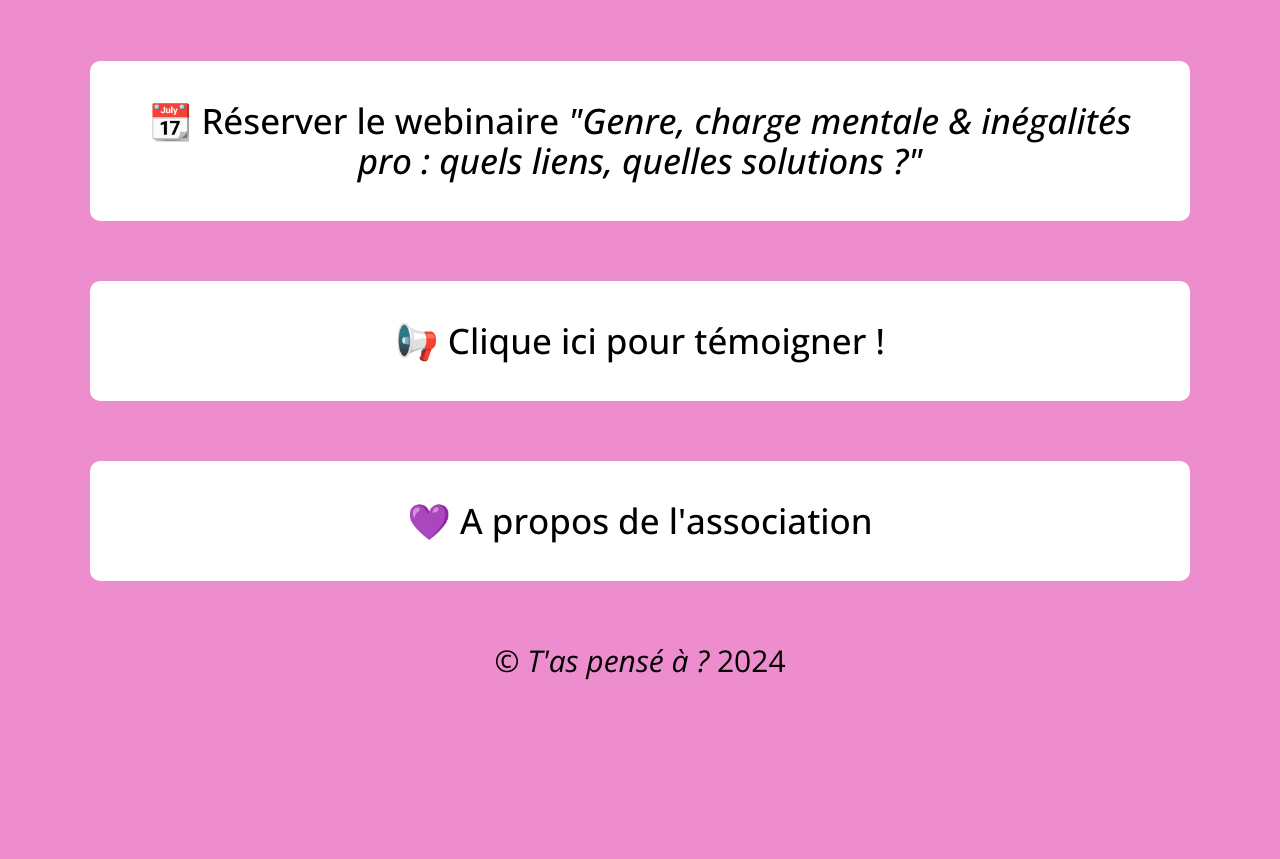
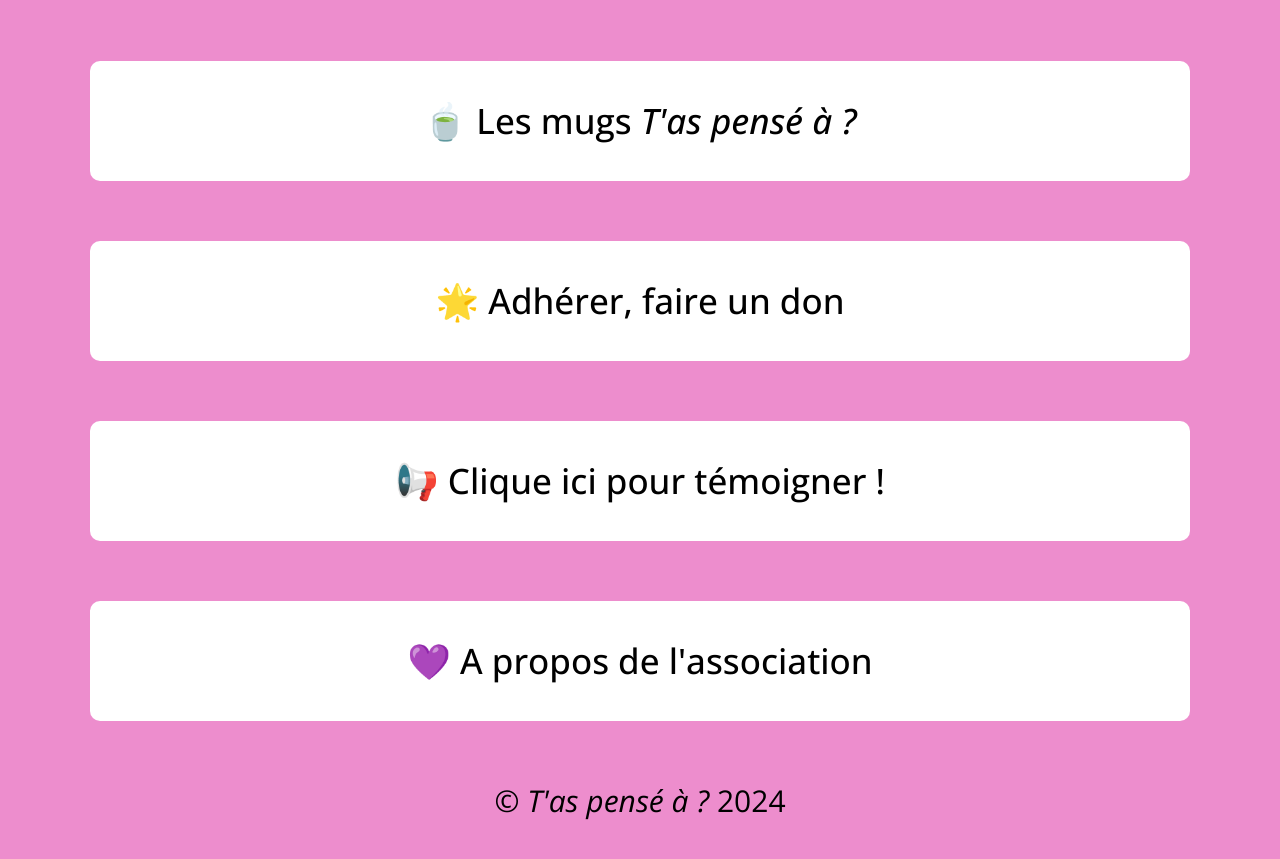
Before and after one commit to marievlrt/tpa, a plain HTML site: page index.html in a window 1280 px wide. Shown: the part 915-1774 px from the top of the page. Before the commit the page ends 1646 px from the top, so only its background shows below. Drawn offline with nearby package versions, Linux system fonts and the light colour scheme; a web font is replaced by a local one.

Commit message:
Updated links

```diff
--- a/index.html
+++ b/index.html
@@ -51,7 +51,9 @@
     </header>
     <!-- Main: -->
     <main>
-        <a href="https://tally.so/r/OD1J9p"><h2>&#x1F4C6; Réserver le webinaire <i>"Genre, charge mentale & inégalités pro : quels liens, quelles solutions ?"</i></h2></a><br>
+        <!-- <a href="https://tally.so/r/OD1J9p"><h2>&#x1F4C6; Réserver le webinaire <i>"Genre, charge mentale & inégalités pro : quels liens, quelles solutions ?"</i></h2></a><br> -->
+        <a href="https://marie-vialaret.tpopsite.com/"><h2>&#x1F375; Les mugs <i>T'as pensé à ?</i></h2></a><br>
+        <a href="https://marie-vialaret.tpopsite.com/"><h2>&#x1F31F; Adhérer, faire un don</h2></a><br>
         <a href="temoignages_form.html"><h2>&#x1F4E2; Clique ici pour témoigner !</h2></a><br>
         <a href="https://www.helloasso.com/associations/association-tpa"><h2>&#x1F49C; A propos de l'association</h2></a>
     </main>
```
